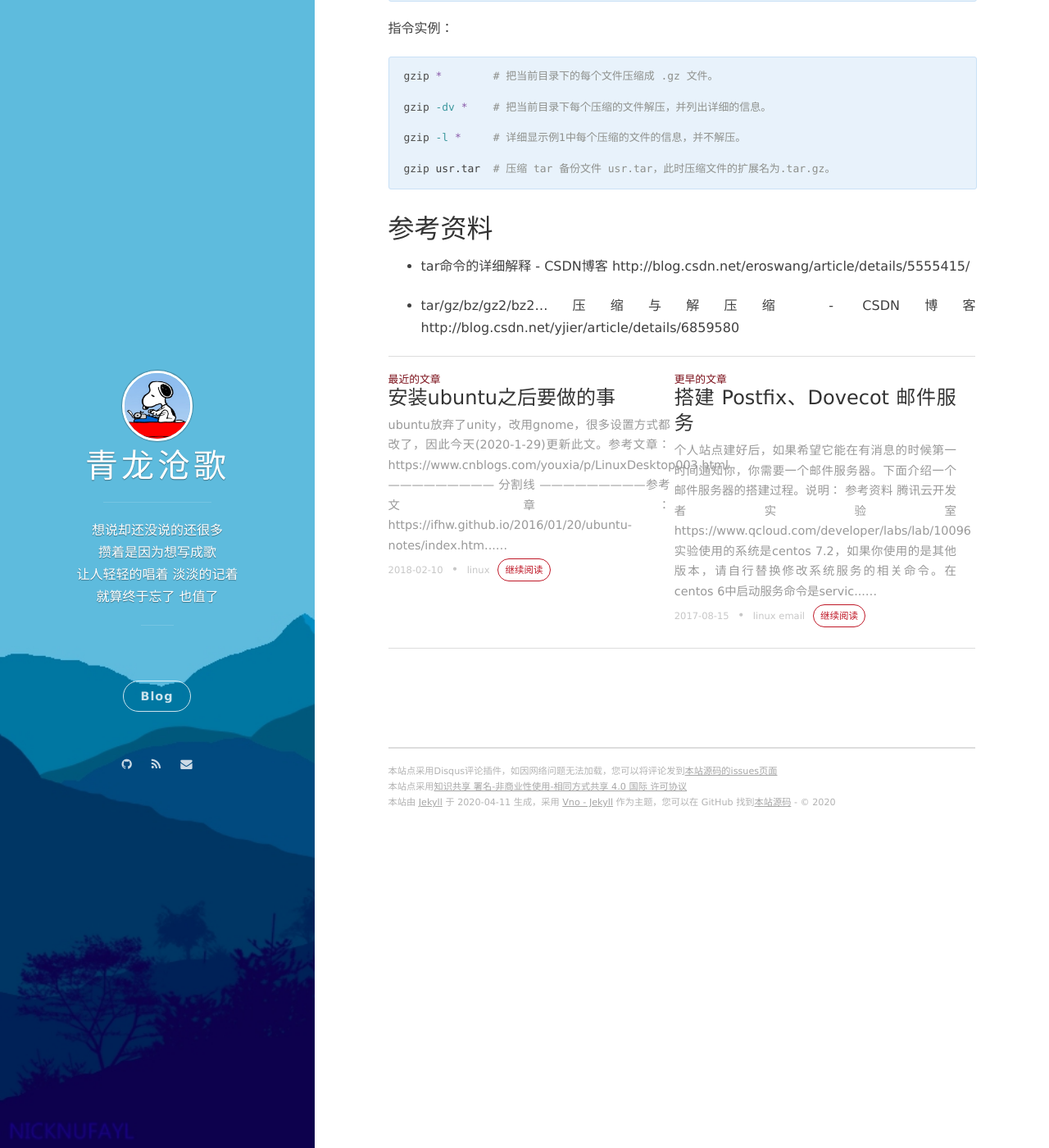
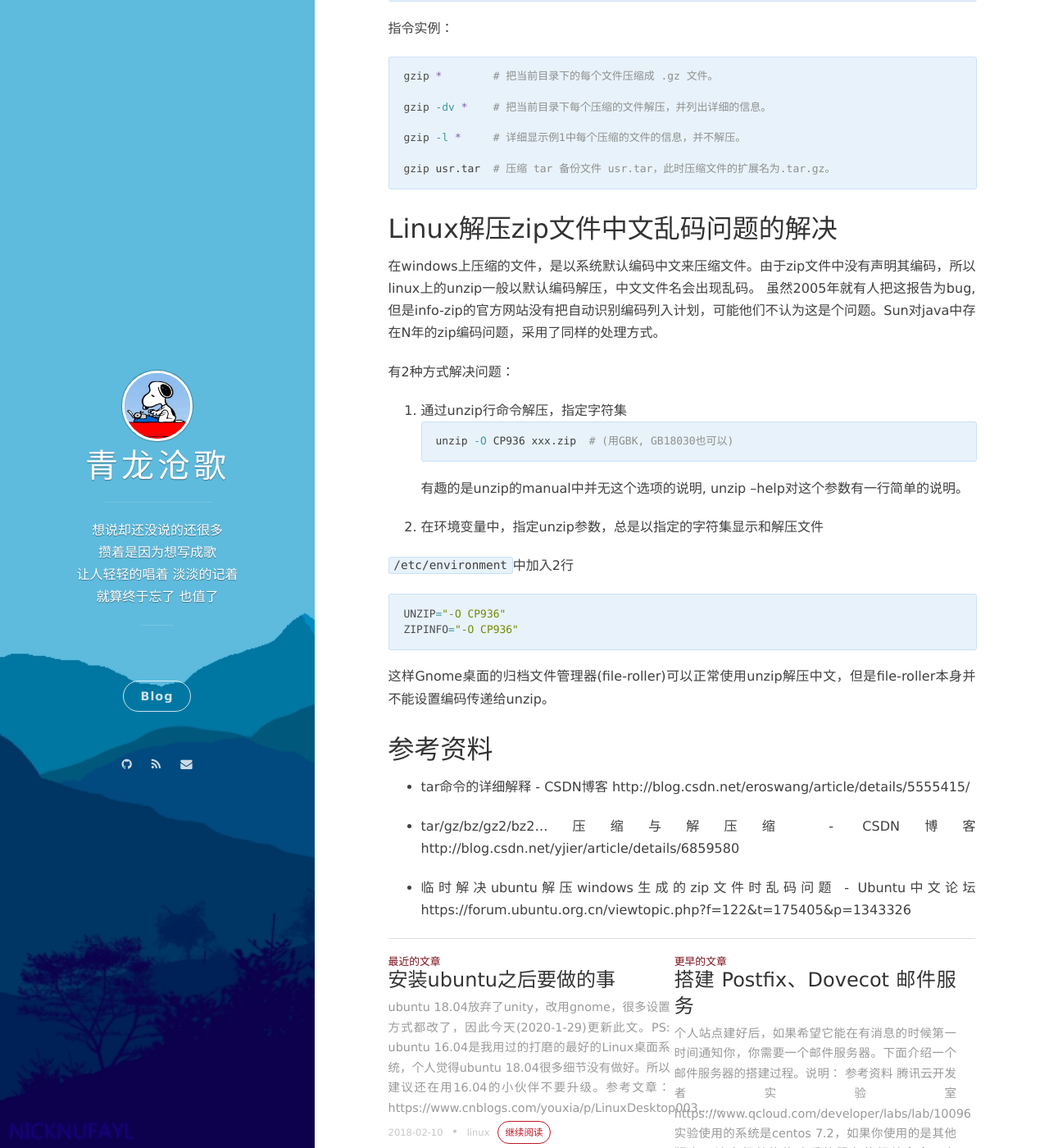
Before and after one commit to hellolzc/hellolzc.github.io, a Jekyll site: the page built from _posts/2017-12-01-summary-of-commands-for-unzip.md, in a window 1280 px wide and 1400 px high, scrolled down 3444 px. Shown: the whole window at 82% size. Built offline with Jekyll 4.4.1, drawn with Linux system fonts in a browser that asks for light colours; nearby versions of some CDN libraries; comment, search, counter and statistics services are not loaded.

````diff
--- a/_posts/2017-12-01-summary-of-commands-for-unzip.md
+++ b/_posts/2017-12-01-summary-of-commands-for-unzip.md
@@ -164,6 +164,35 @@ gzip -l *     # 详细显示例1中每个压缩的文件的信息，并不解压
 gzip usr.tar  # 压缩 tar 备份文件 usr.tar，此时压缩文件的扩展名为.tar.gz。
 ```
 
+
+## Linux解压zip文件中文乱码问题的解决
+
+在windows上压缩的文件，是以系统默认编码中文来压缩文件。由于zip文件中没有声明其编码，所以linux上的unzip一般以默认编码解压，中文文件名会出现乱码。
+虽然2005年就有人把这报告为bug, 但是info-zip的官方网站没有把自动识别编码列入计划，可能他们不认为这是个问题。Sun对java中存在N年的zip编码问题，采用了同样的处理方式。
+
+有2种方式解决问题：
+
+
+1. 通过unzip行命令解压，指定字符集
+```bash
+unzip -O CP936 xxx.zip  # (用GBK, GB18030也可以)
+```
+有趣的是unzip的manual中并无这个选项的说明, unzip --help对这个参数有一行简单的说明。
+
+
+2. 在环境变量中，指定unzip参数，总是以指定的字符集显示和解压文件
+
+`/etc/environment`中加入2行
+```bash
+UNZIP="-O CP936"
+ZIPINFO="-O CP936"
+```
+
+
+这样Gnome桌面的归档文件管理器(file-roller)可以正常使用unzip解压中文，但是file-roller本身并不能设置编码传递给unzip。
+
+
+
 ## 参考资料
 
 * tar命令的详细解释 - CSDN博客
@@ -171,3 +200,6 @@ http://blog.csdn.net/eroswang/article/details/5555415/
 
 * tar/gz/bz/gz2/bz2...压缩与解压缩 - CSDN博客
 http://blog.csdn.net/yjier/article/details/6859580
+
+* 临时解决ubuntu解压windows生成的zip文件时乱码问题 - Ubuntu中文论坛
+https://forum.ubuntu.org.cn/viewtopic.php?f=122&t=175405&p=1343326
--- a/_posts/2018-02-10-todos-after-install-ubuntu.md
+++ b/_posts/2018-02-10-todos-after-install-ubuntu.md
@@ -10,7 +10,10 @@ tags: linux
 安装ubuntu之后要做的事
 --->
 
-ubuntu放弃了unity，改用gnome，很多设置方式都改了，因此今天(2020-1-29)更新此文。
+ubuntu 18.04放弃了unity，改用gnome，很多设置方式都改了，因此今天(2020-1-29)更新此文。
+
+PS: ubuntu 16.04是我用过的打磨的最好的Linux桌面系统，个人觉得ubuntu 18.04很多细节没有做好。
+所以建议还在用16.04的小伙伴不要升级。
 
 参考文章： https://www.cnblogs.com/youxia/p/LinuxDesktop003.html
 
@@ -118,48 +121,45 @@ sudo /etc/init.d/netwroking restart
 
 ## 安装字体
 
+可以用字体查看器安装，也可以直接将目录移到`/usr/share/fonts/`目录下
+
+### Windows常用字体
+
 将windows下的一些字体搬运至linux下，字体可以在window目录下搜索得到，一般在`C:\Windows\Fonts`下面。
-可以用字体查看器安装，也可以直接将目录移到/usr/share/fonts/目录下
+安装了它们再安装WPS，写文档时可以获得和Windows相当的体验。
 
-### Courier
-    COURBD.TTF
-    COURBI.TTF
-    COURI.TTF
-    COUR.TTF
+* Courier <br>
+    COURBD.TTF, COURBI.TTF, COURI.TTF, COUR.TTF
 
-### 微软雅黑
-    msyhbd.ttc
-    MSYHBD.TTF
-    msyh.ttc
-    MSYH.TTF
+* 微软雅黑 <br>
+    msyhbd.ttc, MSYHBD.TTF, msyh.ttc, MSYH.TTF
 
-### Monotype Corsiva
-    MTCORSVA.TTF
-    monotypesorts.ttf
+* 等线 <br>
+    Deng.ttf, Dengb.ttf, Dengl.ttf,
 
-### 仿宋 黑体 楷体 宋体
-    SIMFANG.TTF
-    SIMHEI.TTF
-    SIMKAI.TTF
-    simsun.ttc
+* Monotype Corsiva <br>
+    MTCORSVA.TTF, monotypesorts.ttf
 
-### Times New Roman
-    TIMESBD.TTF
-    TIMESBI.TTF
-    TIMESI.TTF
-    TIMES.TTF
+* 仿宋 黑体 楷体 宋体 <br>
+    SIMFANG.TTF, SIMHEI.TTF, SIMKAI.TTF, simsun.ttc
 
-### 符号字体
-    Mt Extra Tiger.ttf
-    mtextra_01.ttf
-    Symbol Tiger Expert.ttf
-    symbol.ttf
-    Symbol Tiger.ttf
-    wingding.ttf
-    WINGDNG2.TTF
-    WINGDNG3.TTF
+* Times New Roman <br>
+    TIMESBD.TTF, TIMESBI.TTF, TIMESI.TTF, TIMES.TTF
+
+* 符号字体 <br>
+    impact.ttf,
+    Mt Extra Tiger.ttf, mtextra_01.ttf,
+    Symbol Tiger Expert.ttf, symbol.ttf, Symbol Tiger.ttf,
+    wingding.ttf, WINGDNG2.TTF, WINGDNG3.TTF
+
+我整理的如图：
+![fonts](/assets/2018-02-10/fonts.png)
+
 
 ### 一些写代码专用字体
+
+这些可以从网上下载，我喜欢下面两个:
+
     MONACO.TTF
     consolas-powerline-vim
 
````
Also changed, not shown: _posts/2018-02-10-recommended-softwares-on-ubuntu.md (+16 -16 lines), _posts/2020-04-11-build-dokuwiki-on-ubuntu.md (added, +150 -0 lines), _posts/2020-04-11-git-notes.md (added, +150 -0 lines), _posts/2020-04-11-speech-emotion-feature-set.md (added, +76 -0 lines), assets/2018-02-10/fonts.png (added).
